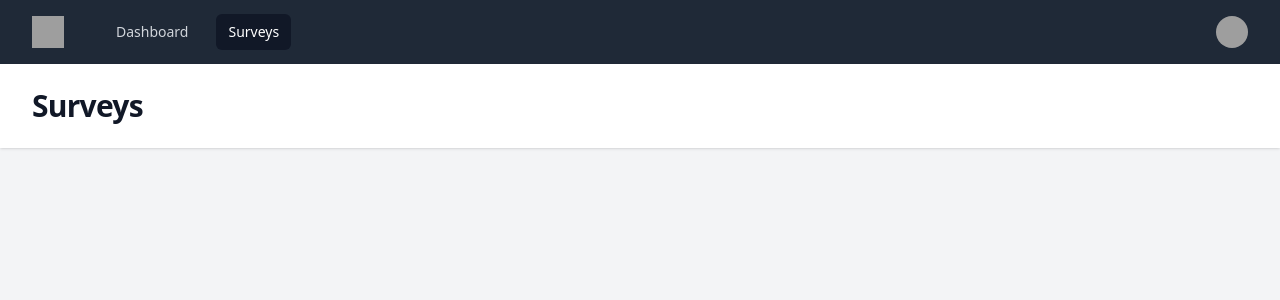
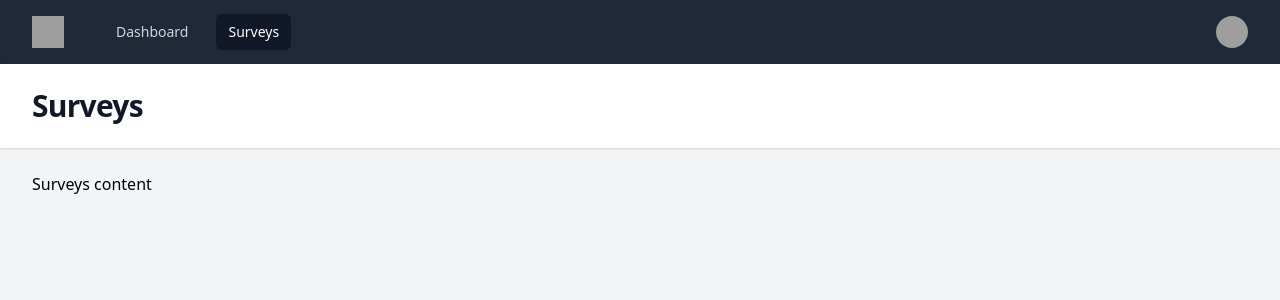
Before and after one commit to alexsam20/laravel-react-survey, a React (Vite) app in the folder react/: page /surveys in a window 1280 px wide. Shown: the top 300 px of the page. Built offline with nearby package versions, Linux system fonts and the light colour scheme; grey boxes are pictures that could not be loaded.

Commit message:
Create PageComponent.jsx

```diff
--- /dev/null
+++ b/react/src/components/PageComponent.jsx
@@ -0,0 +1,19 @@
+import React from 'react';
+
+export default function PageComponent({title, buttons = '', children}) {
+  return (
+    <>
+      <header className="bg-white shadow">
+        <div className="flex justify-between items-center mx-auto max-w-7xl px-4 py-6 sm:px-6 lg:px-8">
+          <h1 className="text-3xl font-bold tracking-tight text-gray-900">{title}</h1>
+          {buttons}
+        </div>
+      </header>
+      <main>
+        <div className="mx-auto max-w-7xl py-6 sm:px-6 lg:px-8">
+          {children}
+        </div>
+      </main>
+    </>
+  )
+}
--- a/react/src/views/Dashboard.jsx
+++ b/react/src/views/Dashboard.jsx
@@ -1,15 +1,9 @@
+import PageComponent from "../components/PageComponent.jsx";
+
 export default function Dashboard () {
   return (
-    <>
-      <header className="bg-white shadow">
-        <div className="mx-auto max-w-7xl px-4 py-6 sm:px-6 lg:px-8">
-          <h1 className="text-3xl font-bold tracking-tight text-gray-900">Dashboard</h1>
-        </div>
-      </header>
-      <main>
-        <div className="mx-auto max-w-7xl py-6 sm:px-6 lg:px-8">
-        </div>
-      </main>
-    </>
+    <PageComponent title="Dashboard">
+      Children
+    </PageComponent>
   )
 }
--- a/react/src/views/Surveys.jsx
+++ b/react/src/views/Surveys.jsx
@@ -1,17 +1,7 @@
+import PageComponent from "../components/PageComponent.jsx";
+
 export default function Surveys() {
   return (
-    <div>
-      <>
-        <header className="bg-white shadow">
-          <div className="mx-auto max-w-7xl px-4 py-6 sm:px-6 lg:px-8">
-            <h1 className="text-3xl font-bold tracking-tight text-gray-900">Surveys</h1>
-          </div>
-        </header>
-        <main>
-          <div className="mx-auto max-w-7xl py-6 sm:px-6 lg:px-8">
-          </div>
-        </main>
-      </>
-    </div>
+    <PageComponent title="Surveys">Surveys content</PageComponent>
   )
 }
```
